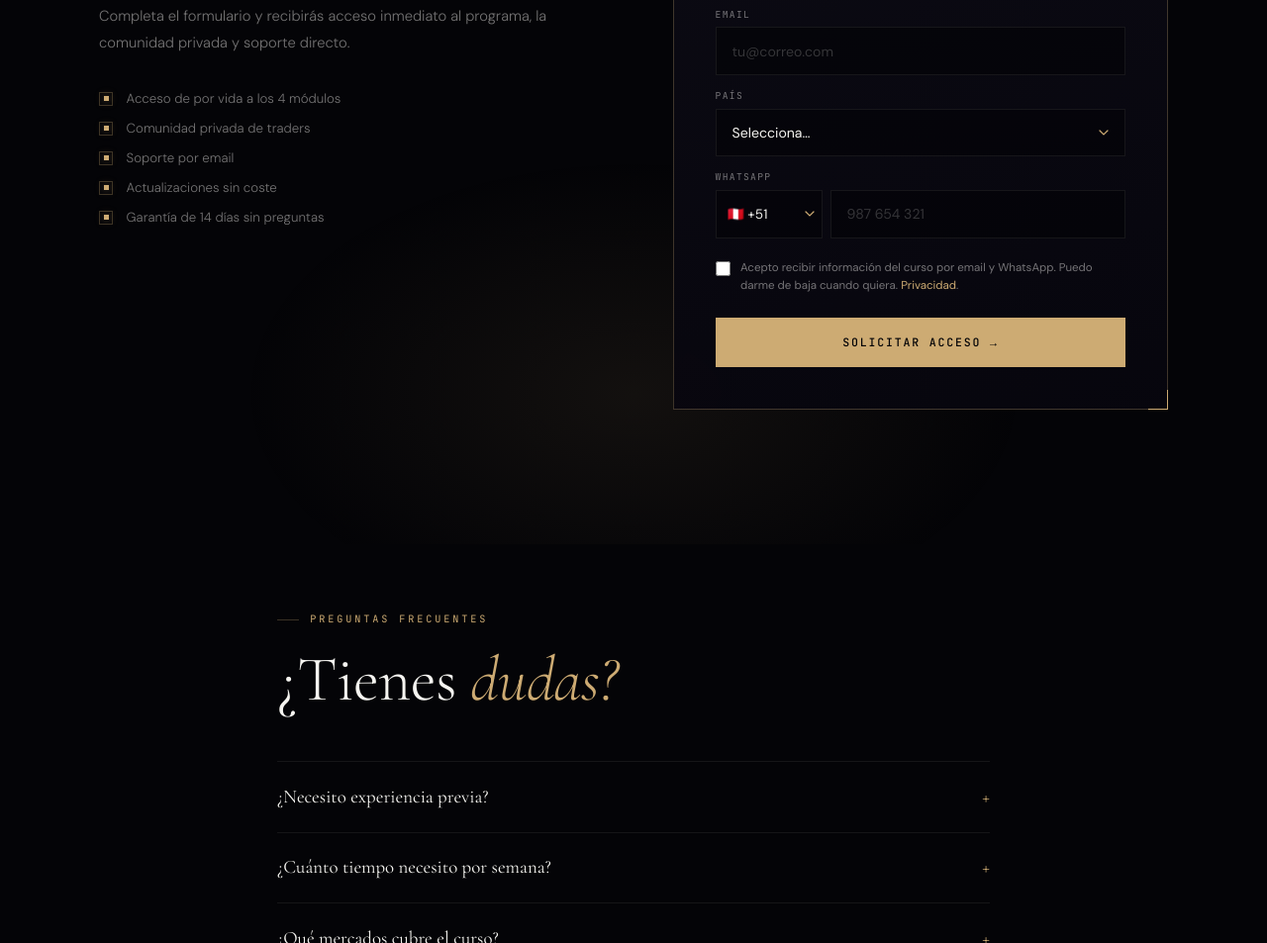
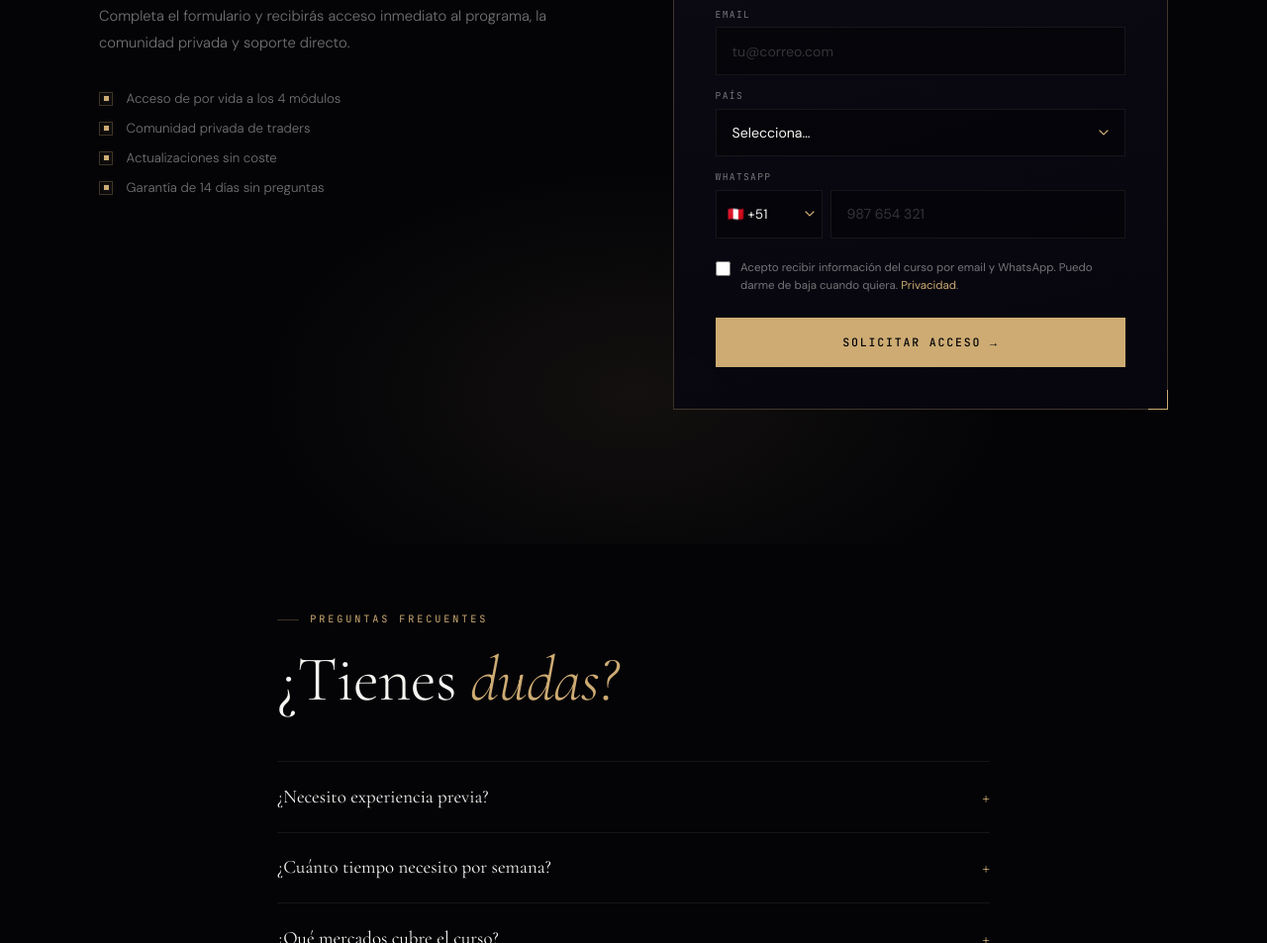
Before and after one commit to venzztproject-ctrl/Venzzt, a plain HTML site: page index.html in a window 1280 px wide. Shown: the part 5482-6435 px from the top of the page at 99% size. Drawn offline with nearby package versions, Linux system fonts and the light colour scheme; no server answers.

Commit message:
soporte por email X

```diff
--- a/index.html
+++ b/index.html
@@ -762,7 +762,6 @@ footer{padding:3.5rem;border-top:1px solid var(--line);display:flex;justify-cont
       <div class="form-perks">
         <span class="perk">Acceso de por vida a los 4 módulos</span>
         <span class="perk">Comunidad privada de traders</span>
-        <span class="perk">Soporte por email</span>
         <span class="perk">Actualizaciones sin coste</span>
         <span class="perk">Garantía de 14 días sin preguntas</span>
       </div>
```
